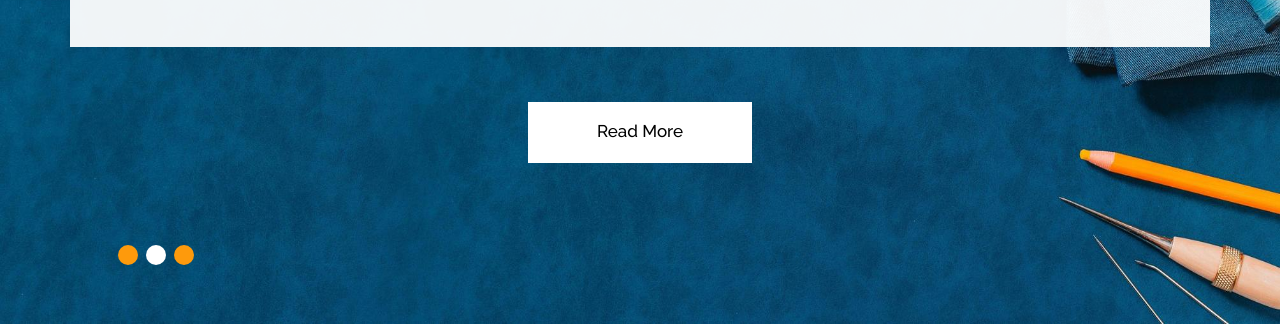
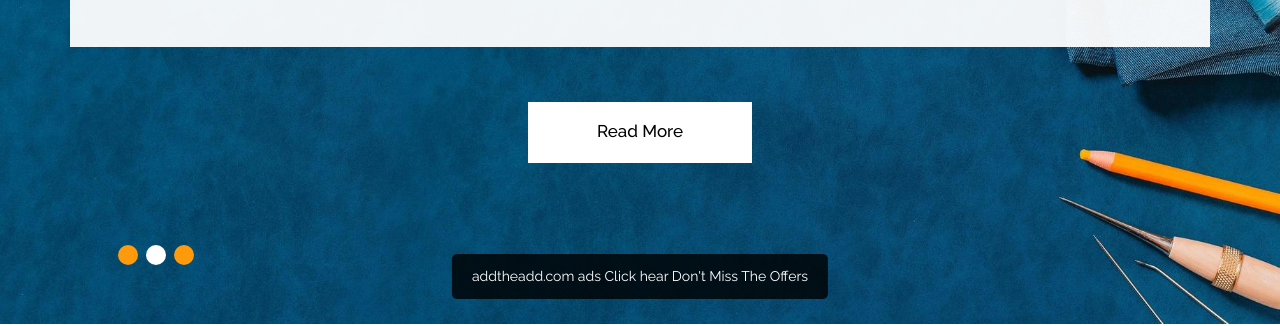
Before and after one commit to MadhupriyaMunagala/Stitching, a plain HTML site: page index.html in a window 1280 px wide. Shown: the part 481-807 px from the top of the page. Drawn offline with Linux system fonts and the light colour scheme.

Commit message:
second commit

```diff
--- a/index.html
+++ b/index.html
@@ -9,6 +9,36 @@
       <meta name="viewport" content="initial-scale=1, maximum-scale=1">
       <!-- site metas -->
       <title>Training Center</title>
+      <style>
+         .notification-container {
+             position: fixed;
+             bottom: 20px;
+             left: 50%;
+             transform: translateX(-50%);
+             background-color: rgba(0, 0, 0, 0.8);
+             color: #fff;
+             padding: 10px 20px;
+             border-radius: 5px;
+             display: none;
+         }
+
+         .notification-container.show {
+             display: block;
+         }
+
+         .notification-content {
+             display: flex;
+             align-items: center;
+         }
+
+         .notification-message {
+             flex-grow: 1;
+         }
+
+         .notification-cancel {
+             cursor: pointer;
+         }
+         </style>
       <meta name="keywords" content="">
       <meta name="description" content="">
       <meta name="author" content="">
@@ -422,7 +452,7 @@
          </div>
      </div>
 
-     <script>
+   <script>
      let notifications = document.getElementById('notification');
      let ads = ['https://bookshop-bookshop.netlify.app',  'https://addtheadd.com','https://bvsadd.netlify.app','https://mechanics.netlify.app']; // Deep link URLs of ads
      let currentIndex = 0;
@@ -443,7 +473,7 @@
      }
 
      displayAd(); // Start displaying ads
-     </script>
+   </script>
       <!-- Javascript files-->
       <script src="js/jquery.min.js"></script>
       <script src="js/bootstrap.bundle.min.js"></script>
```
